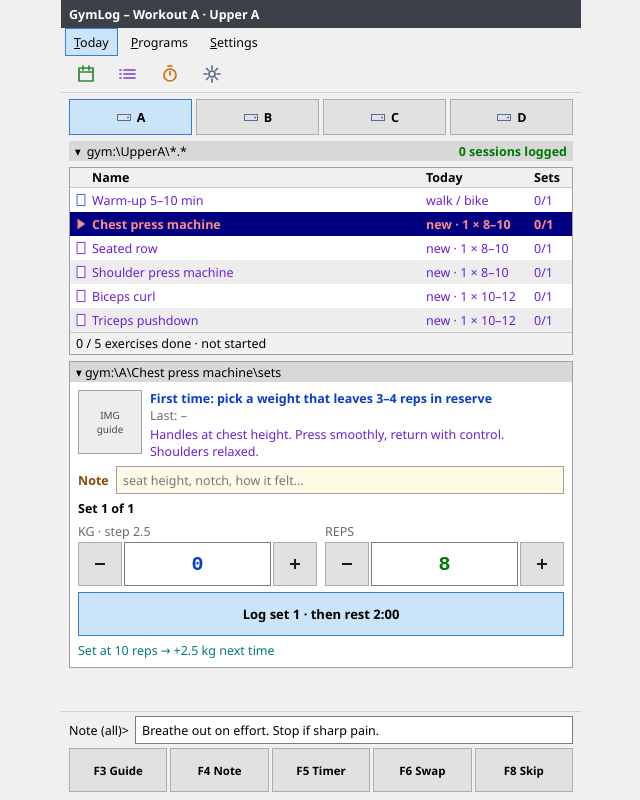
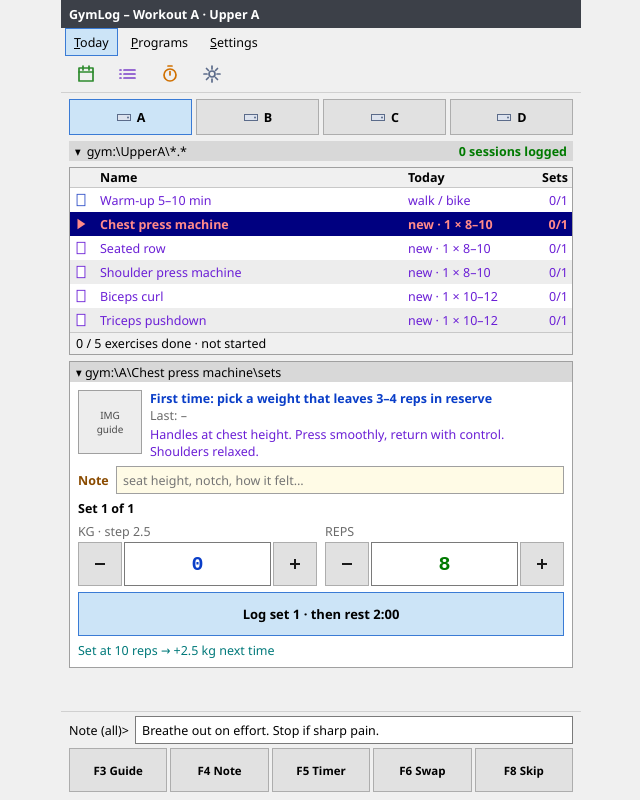
Before and after one commit to krummb/gymlog, a plain HTML site: page index.html in a window 1280 px wide. Shown: the whole page, without its empty margins (319-959 px from the left). Drawn offline with Linux system fonts and the light colour scheme.

Commit message:
List: aligned columns, no wrapping on highlighted row
Co-Authored-By: Claude Opus 5.5 <noreply@anthropic.com>
Claude-Session: https://claude.ai/code/session_01FAZ3pkWAH7DXMTYC2zGVuS

```diff
--- a/css/c2.css
+++ b/css/c2.css
@@ -28,10 +28,12 @@ button, input { font:inherit; color:inherit; }
 .pathbar .right { margin-left:auto; color:var(--green); font-weight:bold; }
 
 .panel { border:1px solid var(--line); background:var(--panel); }
-.thead { display:grid; grid-template-columns:18px 1fr 108px 34px; height:20px; align-items:center; padding:0 4px; background:var(--win); border-bottom:1px solid #C8C8C8; font-weight:bold; }
-.row { display:grid; grid-template-columns:18px 1fr 108px 34px; align-items:center; width:100%; min-height:24px; padding:0 4px; border:0; background:#fff; text-align:left; }
+.thead { display:grid; grid-template-columns:18px minmax(0,1fr) 122px 30px; column-gap:8px; height:20px; align-items:center; padding:0 4px; background:var(--win); border-bottom:1px solid #C8C8C8; font-weight:bold; }
+.row { display:grid; grid-template-columns:18px minmax(0,1fr) 122px 30px; column-gap:8px; align-items:center; width:100%; min-height:24px; padding:0 4px; border:0; background:#fff; text-align:left; }
 .row.alt { background:#EDEDED; }
 .row .ic { display:flex; }
+.row > span, .thead > span { white-space:nowrap; }
+.row > span:last-child, .thead > span:last-child { text-align:right; }
 .row .nm { overflow:hidden; text-overflow:ellipsis; white-space:nowrap; }
 .row.todo { color:var(--purple); }
 .row.done { color:var(--green); }
--- a/sw.js
+++ b/sw.js
@@ -1,5 +1,5 @@
 // Offline cache. Bump VERSION when files change.
-const VERSION = "gymlog-0.1.1";
+const VERSION = "gymlog-0.1.2";
 const FILES = ["./", "index.html", "css/c2.css", "js/app.js", "js/logic.js", "js/store.js", "js/seed.js", "manifest.webmanifest", "icon.svg", "icon-180.png", "icon-192.png", "icon-512.png"];
 self.addEventListener("install", (e) => { e.waitUntil(caches.open(VERSION).then((c) => c.addAll(FILES))); self.skipWaiting(); });
 self.addEventListener("activate", (e) => { e.waitUntil(caches.keys().then((ks) => Promise.all(ks.filter((k) => k !== VERSION).map((k) => caches.delete(k))))); self.clients.claim(); });
```
